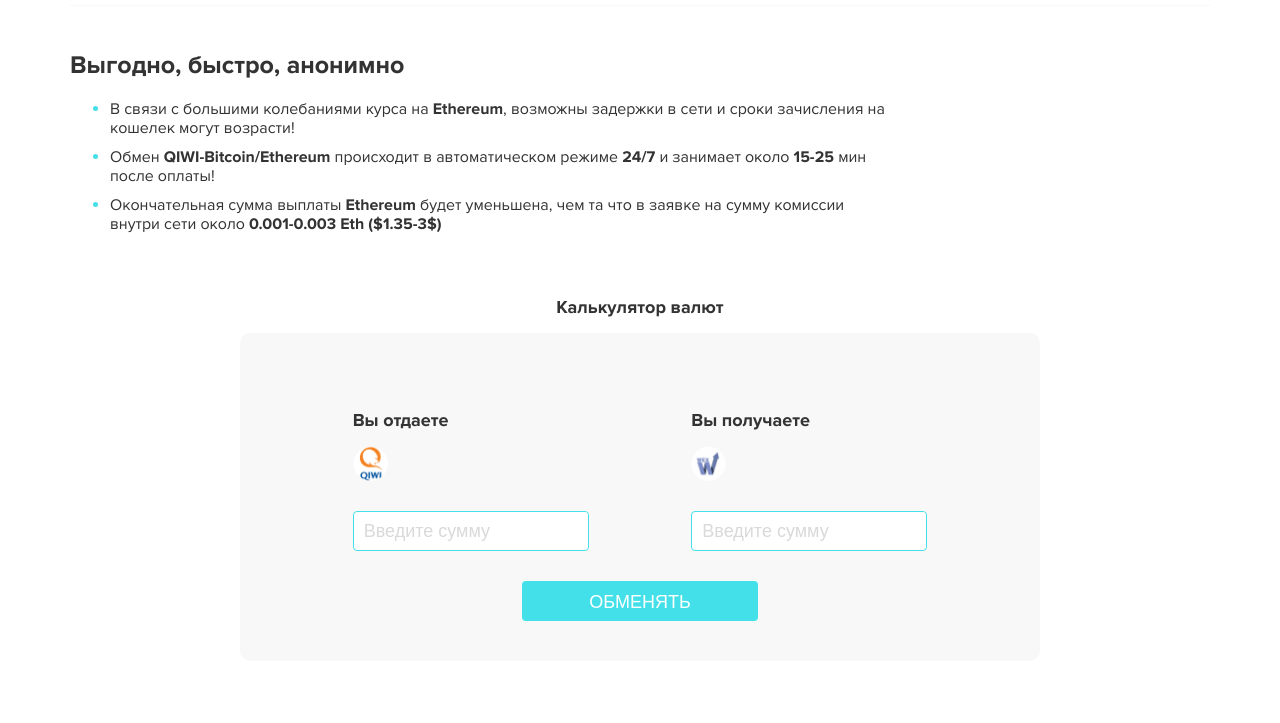
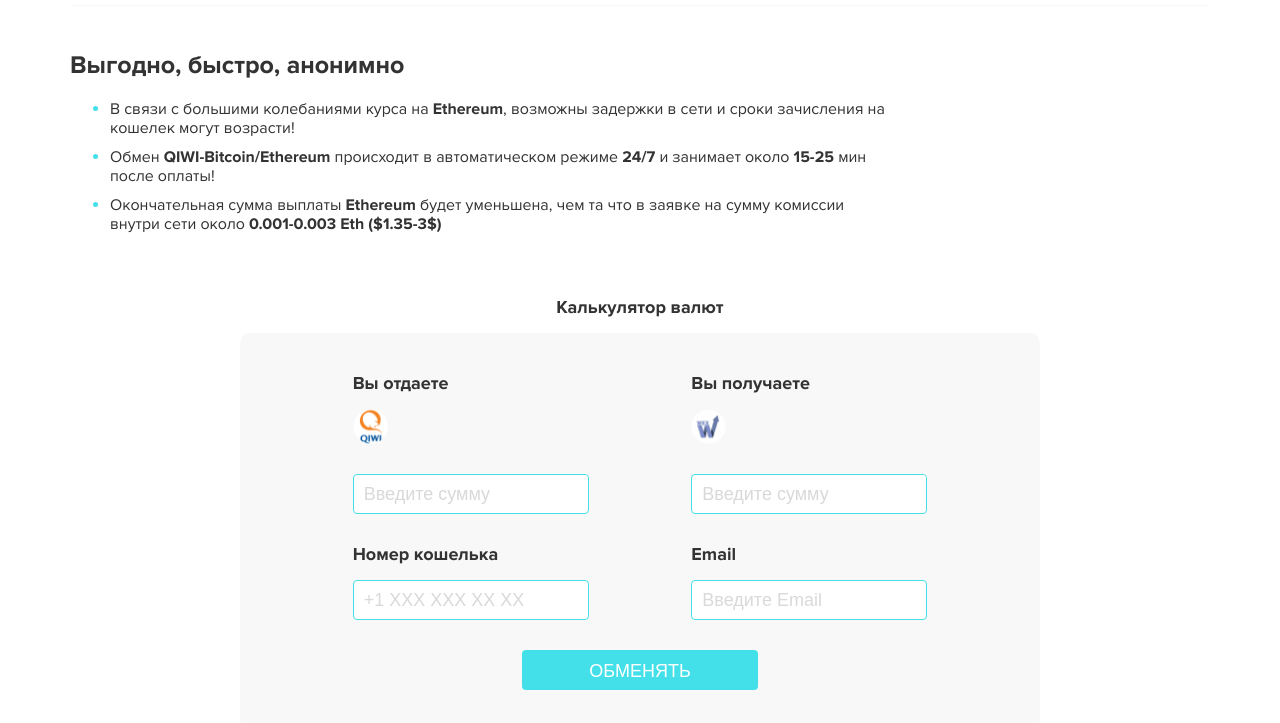
Before and after one commit to akjeres/autosite, a website: page index.html in a window 1280 px wide. Shown: the part 70-793 px from the top of the page. Drawn offline with Linux system fonts and the light colour scheme.

Commit message:
Extra fields added

```diff
--- a/data/scss/_media-600-main.scss
+++ b/data/scss/_media-600-main.scss
@@ -8,7 +8,7 @@
     }
     &-block {
       margin: 0 auto;
-      &.give {
+      &.give, &.wallet {
         margin: 0 auto 30px auto;
       }
     }
--- a/data/scss/main.scss
+++ b/data/scss/main.scss
@@ -48,7 +48,7 @@
       width: 236px;
       margin: auto;
       &-title {
-        margin: 37px 0 15px 0;
+        margin: 0px 0 15px 0;
       }
       .currency {
         width: 35px;
@@ -61,10 +61,12 @@
         border-radius: 50%;
       }
       &.give {
-        margin-right: 15px;
         .currency {
           background-position: 0 50%;
         }
+      }
+      &.give, &.wallet {
+        margin-right: 15px;
       }
       &.take {
         .currency {
--- a/index.html
+++ b/index.html
@@ -71,6 +71,24 @@
 							</div>
 						</div>
 					</div>
+					<div class="calculator-fields extra">
+						<div class="calculator-block wallet">
+							<h3 class="calculator-block-title article-title">
+								Номер кошелька
+							</h3>
+							<div class="input-wrapper">
+								<input type="tel" name="input-wallet"placeholder="+1 XXX XXX XX XX">
+							</div>
+						</div>
+						<div class="calculator-block email">
+							<h3 class="calculator-block-title article-title">
+								Email
+							</h3>
+							<div class="input-wrapper">
+								<input type="emil" name="input-email"placeholder="Введите Email">
+							</div>
+						</div>
+					</div>
 					<!--<input type="submit" value="Обменять" class="form-submit center">-->
 					<button type="submit" class="form-submit center">Обменять</button>
 				</form>
```
Also changed, not shown: data/css/style.css.
